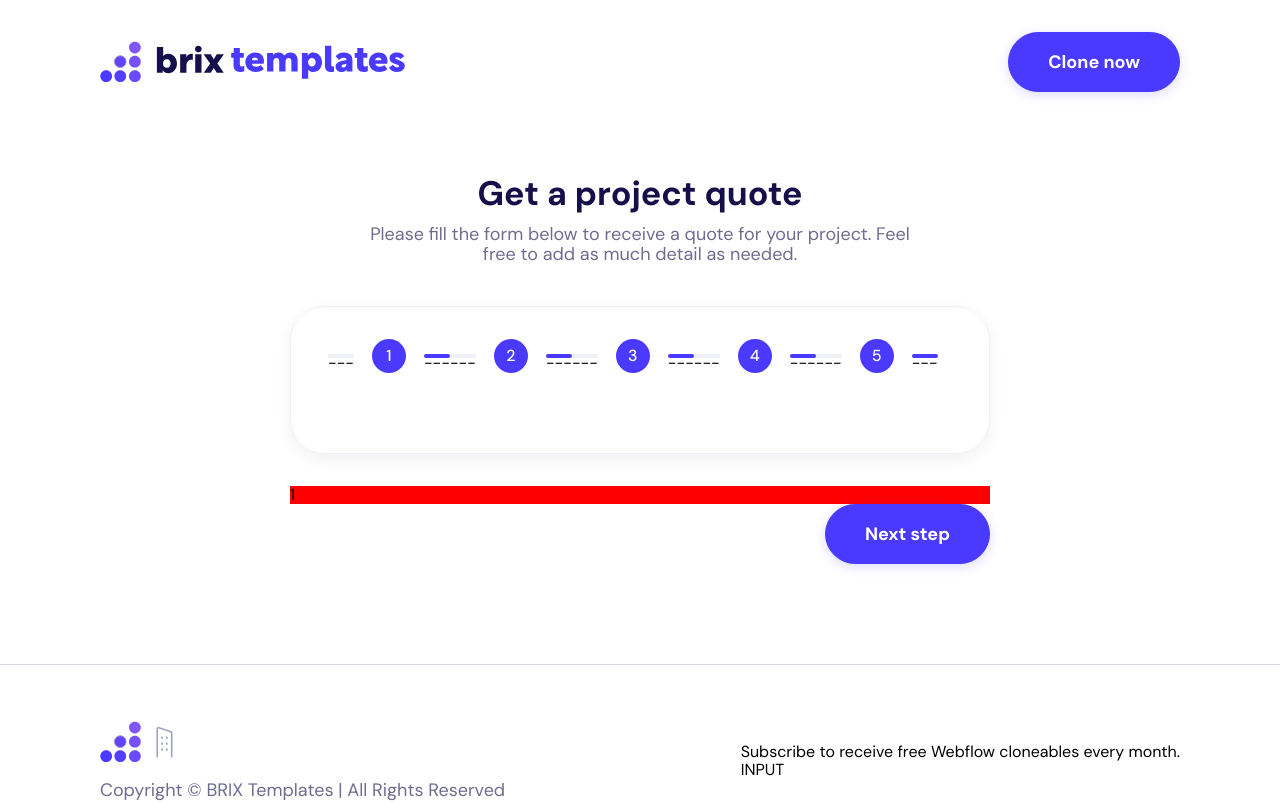
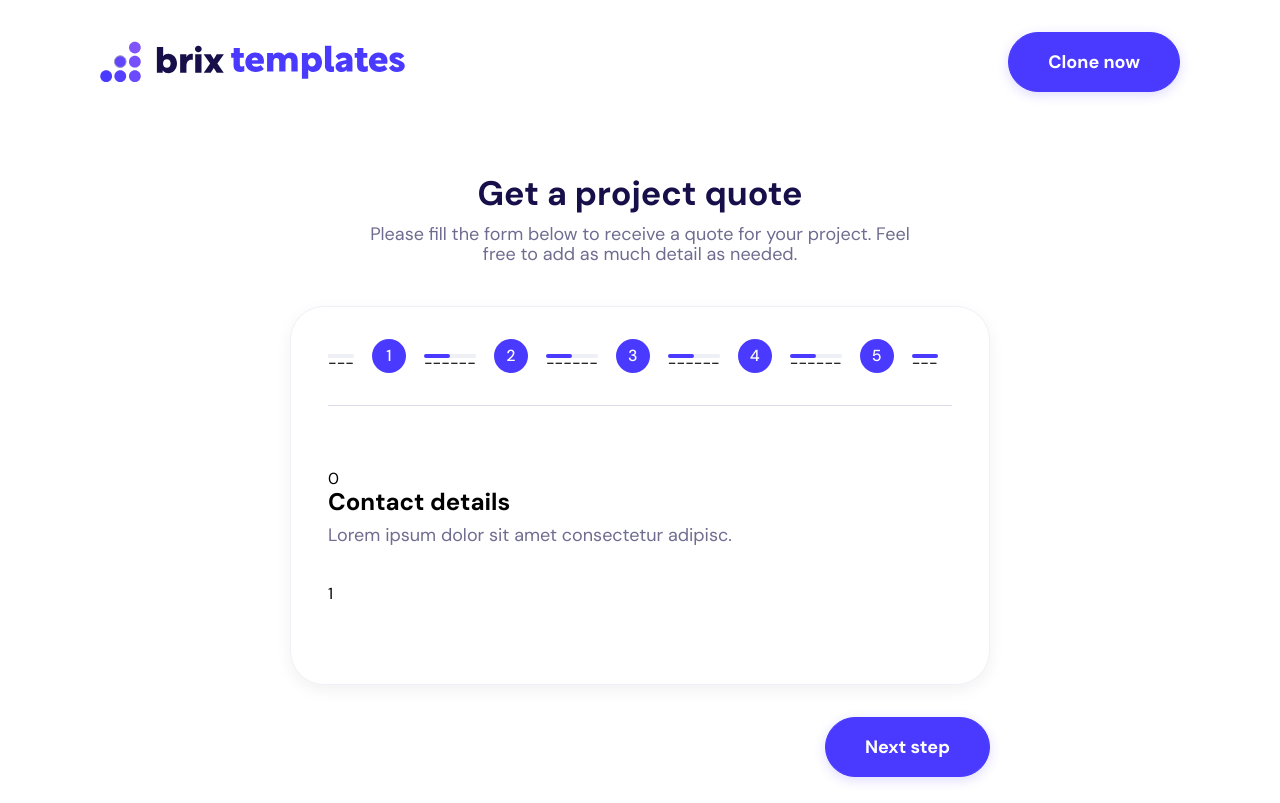
Before and after one commit to Vladislav-Chistyakov/Multi-step-Form, a Vue app: page / in a window 1280 px wide. Shown: the top 803 px of the page. Built offline with nearby package versions, Linux system fonts and the light colour scheme.

Commit message:
Перенёс title и description в компонент шагов

```diff
--- a/src/components/main/StepByStepForm/index.vue
+++ b/src/components/main/StepByStepForm/index.vue
@@ -93,9 +93,18 @@ export default {
             </div>
           </li>
         </ul>
-      </div>
-      <div style="background-color: red">
-        <slot name="default"></slot>
+        <div>
+          {{ step }}
+        </div>
+        <div class="steps-block__card-main">
+          <h2 class="steps-block__card-main-title">
+            <slot name="title"></slot>
+          </h2>
+          <p class="steps-block__card-main-description">
+            <slot name="description"></slot>
+          </p>
+          <slot name="default"></slot>
+        </div>
       </div>
       <div class="steps-block__block-buttons">
         <UIButton v-if="activeBackButton"
@@ -152,6 +161,21 @@ export default {
   box-shadow: 0 5px 16px 0 #080F340F;
 }
 
+.steps-block__card-main-title {
+  font-size: 24px;
+  font-weight: 700;
+  line-height: 28px;
+  margin-bottom: 8px;
+}
+
+.steps-block__card-main-description {
+  font-size: 18px;
+  font-weight: 400;
+  line-height: 22px;
+  color: #6F6C90;
+  margin-bottom: 39px;
+}
+
 .steps-block__block-buttons {
   display: flex;
   flex-direction: row;
@@ -176,6 +200,9 @@ export default {
   display: flex;
   flex-direction: row;
   flex-wrap: wrap;
+  margin-bottom: 64px;
+  padding-bottom: 32px;
+  border-bottom: 1px solid #D9DBE9;
 }
 
 .steps-block__item-step {
--- a/src/components/main/index.vue
+++ b/src/components/main/index.vue
@@ -1,6 +1,6 @@
 <script>
 import StepByStepForm from './StepByStepForm/index.vue'
-import { steps, activeStepComponent } from './steps.js'
+import { steps, activeStepComponent, activeStepTitle, activeStepDescription } from './steps.js'
 import { shallowRef } from 'vue'
 
 export default {
@@ -15,7 +15,7 @@ export default {
     }
   },
   computed: {
-    activeStepOne: {
+    activeStep: {
       get () {
         return this.step
       },
@@ -35,10 +35,12 @@ export default {
   },
   methods: {
     newStep (event) {
-      this.activeStepOne = event
+      this.activeStep = event
     },
     shallowRef,
-    activeStepComponent
+    activeStepComponent,
+    activeStepTitle,
+    activeStepDescription
   }
 }
 </script>
@@ -46,9 +48,15 @@ export default {
 <template>
   <main class="main">
     <div class="main__container container">
-      <StepByStepForm :step="activeStepOne" :max-step="optionSteps.length" @newStep="newStep($event)">
+      <StepByStepForm :step="activeStep" :max-step="optionSteps.length" @newStep="newStep($event)">
+        <template #title>
+          {{ activeStepTitle(activeStep) }}
+        </template>
+        <template #description>
+          {{ activeStepDescription(activeStep) }}
+        </template>
         <template #default>
-          <component :is="activeStepComponent(activeStepOne)" />
+          <component :is="activeStepComponent(activeStep)" />
         </template>
       </StepByStepForm>
 
--- a/src/components/main/steps.js
+++ b/src/components/main/steps.js
@@ -6,19 +6,35 @@ import stepSubmit from "./Steps/StepSubmit.vue";
 
 export const steps = [
     {
-        component: stepInputs
+        component: stepInputs,
+        title: 'Contact details',
+        description: 'Lorem ipsum dolor sit amet consectetur adipisc.'
     },
     {
-        component: stepCheckbox
+        component: stepCheckbox,
+        title: '',
+        description: ''
     },
     {
-        component: stepRadio
+        component: stepRadio,
+        title: '',
+        description: ''
     },
     {
-        component: stepSubmit
+        component: stepSubmit,
+        title: '',
+        description: ''
     }
 ]
 
 export const activeStepComponent = function (index) {
     return steps[index].component
 }
+
+export const activeStepTitle = function (index) {
+    return steps[index].title
+}
+
+export const activeStepDescription = function (index) {
+    return steps[index].description
+}
```
